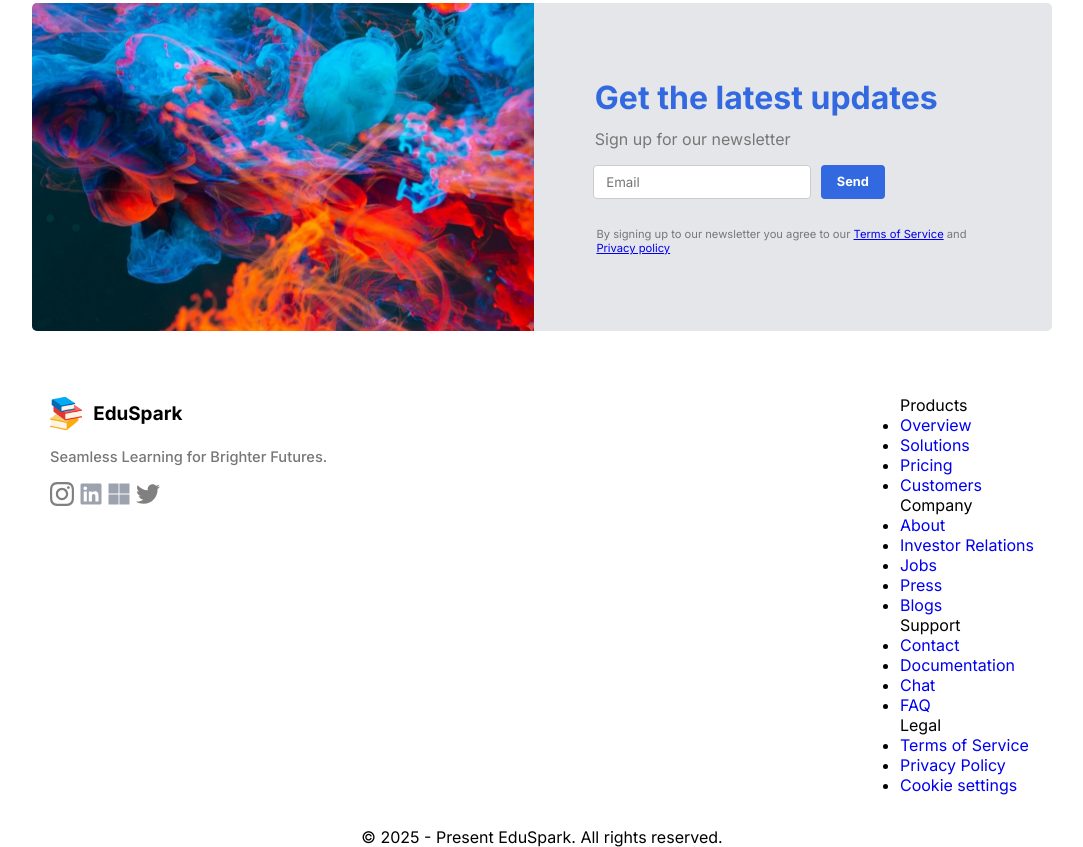
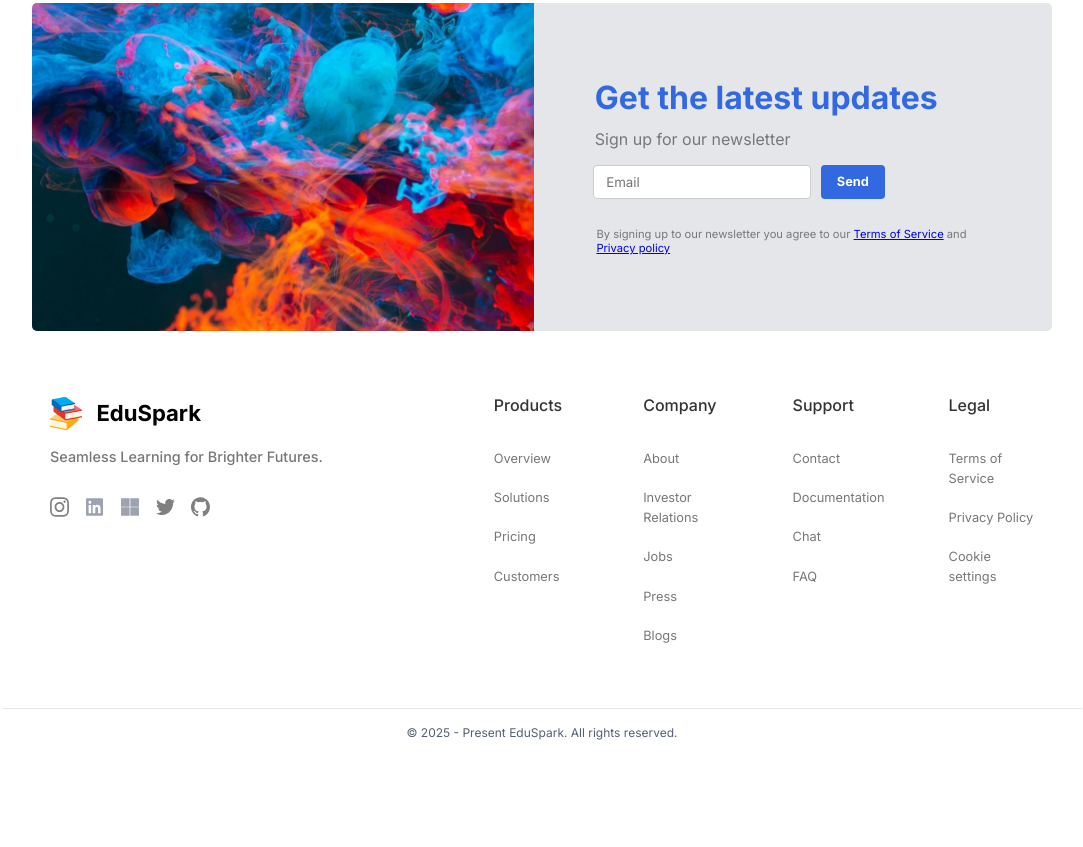
Before and after one commit to siyamcodes/eduspark-web, a plain HTML site: page index.html in a window 1280 px wide. Shown: the part 2057-2904 px from the top of the page, without its empty margins (98-1181 px from the left). After the commit the page ends 2829 px from the top, so only its background shows below. Drawn offline with Linux system fonts and the light colour scheme.

Commit message:
Finally i have to complete Html and css code but some modified needed

```diff
--- a/index.html
+++ b/index.html
@@ -313,7 +313,7 @@
       <footer class="footer">
         <div class="footer-left">
           <div class="footer-logo">
-            <a class="footer-logo-link">
+            <a href="#footer" class="footer-logo-link" >
               <img
                 src="Images/stack-of-books.png"
                 alt="logo-image"
@@ -324,17 +324,20 @@
         </div>
             <p class="filler-text">Seamless Learning for Brighter Futures.</p>
             <div class="social-media">
-                <a class="social-link">
-                    <img src="Images/instagram.svg" alt="instragram image" class="social-icon">
+                <a href="https://www.instagram.com/" class="social-link">
+                    <img src="Images/instagram.svg" alt="instagram image" class="social-icon">
                 </a>
-                <a class="social-link">
+                <a href="https://www.linkedin.com/" class="social-link">
                     <img src="Images/linkedin.svg" alt="LinkedIn image" class="social-icon">
                 </a>
-                <a class="social-link">
+                <a href="https://www.microsoft.com/en-us/" class="social-link">
                     <img src="Images/Microsoft.svg" alt="Microsoft image" class="social-icon">
                 </a>
-                <a class="social-link">
+                <a href="https://x.com/" class="social-link">
                     <img src="Images/twitter.svg" alt="twitter image" class="social-icon">
+                </a>
+                <a href="https://github.com/" class="social-link">
+                    <img src="Images/github.svg" alt="github image" class="social-icon">
                 </a>
             </div>
 
@@ -343,7 +346,7 @@
         <div class="footer-grid">
             <!-- column1 -->
             <div class="footer-grid-column">
-                <div class="footer-grid-hrading">
+                <div class="footer-grid-heading">
                     Products
                 </div>
                 <ul class="footer-link-list">
@@ -364,7 +367,7 @@
             </div>
             <!-- column2 -->
              <div class="footer-grid-column">
-                <div class="footer-grid-hrading">
+                <div class="footer-grid-heading">
                     Company
                 </div>
                 <ul class="footer-link-list">
@@ -388,7 +391,7 @@
             </div>
             <!-- column3 -->
              <div class="footer-grid-column">
-                <div class="footer-grid-hrading">
+                <div class="footer-grid-heading">
                     Support
                 </div>
                 <ul class="footer-link-list">
@@ -409,7 +412,7 @@
             </div>
             <!-- column4 -->
              <div class="footer-grid-column">
-                <div class="footer-grid-hrading">
+                <div class="footer-grid-heading">
                     Legal
                 </div>
                 <ul class="footer-link-list">
--- a/style.css
+++ b/style.css
@@ -589,7 +589,7 @@ body{
     text-align:left;
     display:flex;
     flex-direction:row;
-    gap:1rem;
+    gap:9rem;
     justify-content: space-between;
 
 }
@@ -609,20 +609,75 @@ body{
     display:flex;
     align-items:center;
     justify-content:center;
-    gap:0.7rem;
-    font-size:1.18rem;
+    gap:0.9rem;
+    font-size:1.38rem;
     font-weight:bold;
+    color:black;
 }
 .logo-svg{
     height:37px;
     width:32px;
 }
-.social-icon{
-    width:1.5rem;
-    height:1.5rem;
-}
 .filler-text{
     color:#777;
-    font-size:0.915rem;
+    font-size:0.9rem;
     font-weight:500;
 }
+
+.social-media{
+    padding:1rem 0;
+    display:flex;
+    gap:1rem;
+}
+.social-icon{
+    width:1.2rem;
+    height:1.2256rem;
+}
+
+.footer-grid{
+    display:grid;
+    grid-template-columns:repeat(4,1fr);
+    grid-gap:4rem;
+}
+.footer-grid-heading{
+    font-size:1rem;
+    font-weight:450;
+    color:var(--text-color);
+}
+.footer-link-list{
+    list-style-type:none;
+    padding:2rem 0;
+    display:flex;
+    flex-direction:column;
+    gap:1.2rem;
+}
+.footer-link{
+    color:#777;
+    font-size:0.8rem;
+}
+.footer-copyright{
+    color:var(--gray);
+    font-size:0.75rem;
+    padding-bottom:2rem;
+    padding-top:1rem;
+    border-top:1px solid #E5e7eb;
+}
+@media screen and (max-width:897px){
+    .footer{
+        flex-direction:column;
+        gap:2rem;
+        align-items:center;
+    }
+    .footer-left{
+        padding-left:2rem;
+    }
+}
+@media screen and (max-width:650px){
+    .footer-left{
+        padding-left:5rem;
+    }
+    .footer-grid{
+        grid-template-columns: repeat(2,1fr);
+        grid-gap:1rem;
+    }
+}
```
